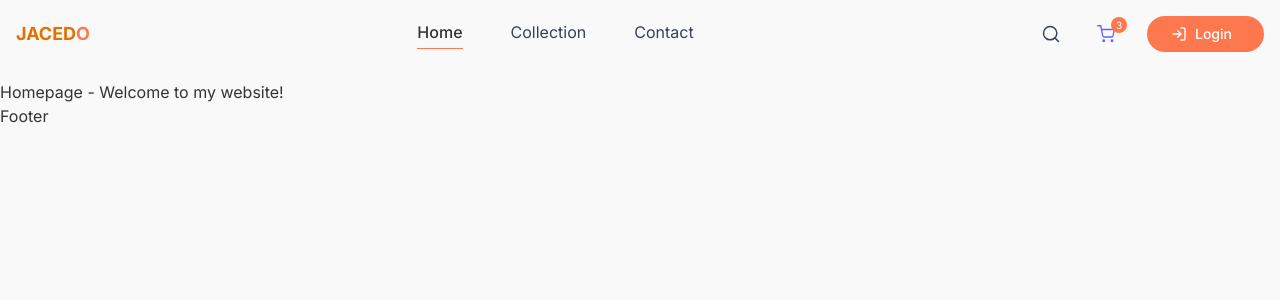
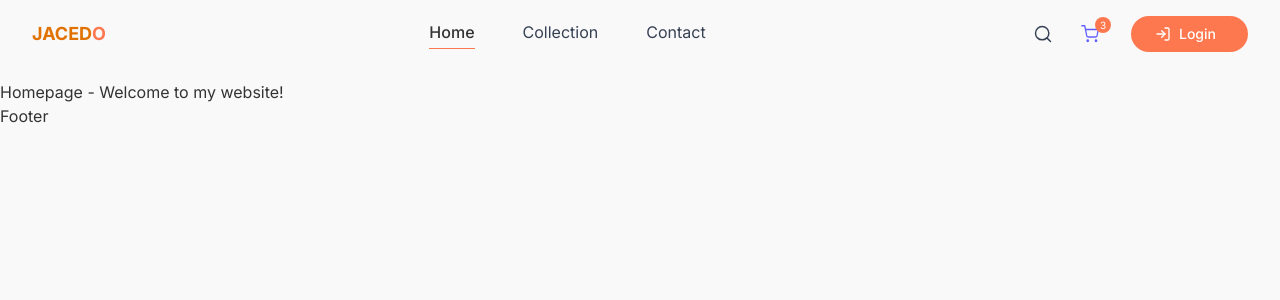
Before and after one commit to Johnedorhe/shopping-ecommerce, a Next.js app in the folder sites/jacedo/: page / in a window 1280 px wide. Shown: the top 300 px of the page. Built offline with nearby package versions, Linux system fonts and the light colour scheme.

Commit message:
spacing added to the header login

```diff
--- a/sites/jacedo/components/ui/header.tsx
+++ b/sites/jacedo/components/ui/header.tsx
@@ -18,7 +18,7 @@ const Header = () => {
     ]
 
     return (
-        <nav className={`${!isHome ? 'bg-white shadow-sm' : 'bg-transparent'} max-pad-container absolute top-0 left-0 right-0 w-full flex items-center justify-between py-4 transition-all z-50 px-4`}>
+        <nav className={`${!isHome ? 'bg-white shadow-sm' : 'bg-transparent'} max-pad-container absolute top-0 left-0 right-0 w-full flex items-center justify-between py-4 transition-all z-50 px-4 md:px-8`}>
 
             {/* Logo */}
             <Link href='/' className={`${searchOpen ? 'hidden md:block' : 'block'} text-amber-600 text-lg font-bold transition-all`}>
@@ -26,7 +26,7 @@ const Header = () => {
             </Link>
 
             {/* Desktop Links */}
-            <div className={`${searchOpen ? 'hidden lg:flex' : 'hidden sm:flex'} gap-4 md:gap-12 mr-4 transition-all`}>
+            <div className={`${searchOpen ? 'hidden lg:flex' : 'hidden sm:flex'} gap-6 md:gap-12 transition-all`}>
                 {links.map((link) => (
                     <Link
                         key={link.href}
@@ -38,13 +38,13 @@ const Header = () => {
                 ))}
             </div>
 
-            {/* Right Side Icons & Actions */}
-            <div className={`flex items-center gap-3 lg:gap-8 ${searchOpen ? 'w-full justify-end sm:w-auto' : ''}`}>
+            {/* ✅ UPDATED: Added better default gap-4 and desktop gap-6 to isolate siblings */}
+            <div className={`flex items-center gap-4 sm:gap-6 ${searchOpen ? 'w-full justify-end sm:w-auto' : ''}`}>
 
                 {/* Collapsible Search Bar */}
                 <div className={`flex items-center text-sm transition-all duration-300 ${
                     searchOpen
-                        ? 'border border-gray-300 px-3 rounded-full bg-white w-full max-w-70 sm:max-w-50 md:max-w-62.5'
+                        ? 'border border-gray-300 px-3 rounded-full bg-white w-full max-w-70 sm:max-w-50 md:max-w-62'
                         : 'border-0 p-0 w-auto'
                 }`}>
                     {searchOpen ? (
@@ -67,23 +67,23 @@ const Header = () => {
                 </div>
 
                 {/* Cart Badge */}
-                <div className={`${searchOpen ? 'hidden sm:block' : 'relative'} cursor-pointer`}>
+                {/* ✅ UPDATED: Added extra right margin space (sm:mr-2) when layout expands on desktop */}
+                <div className={`${searchOpen ? 'hidden sm:block' : 'relative'} cursor-pointer sm:mr-2`}>
                     <svg width="18" height="18" viewBox="0 0 14 14" fill="none" xmlns="http://w3.org">
                         <path d="M.583.583h2.333l1.564 7.81a1.17 1.17 0 0 0 1.166.94h5.67a1.17 1.17 0 0 0 1.167-.94l.933-4.893H3.5m2.333 8.75a.583.583 0 1 1-1.167 0 .583.583 0 0 1 1.167 0m6.417 0a.583.583 0 1 1-1.167 0 .583.583 0 0 1 1.167 0" stroke="#615fff" strokeLinecap="round" strokeLinejoin="round" />
                     </svg>
-                    {/* ✅ UPDATED: Changed background class from bg-indigo-500 to bg-destructive */}
                     <button className="absolute -top-2 -right-3 text-[10px] text-white bg-destructive w-4 h-4 flex items-center justify-center rounded-full">3</button>
                 </div>
 
                 {/* Desktop Login Button */}
-                {/* ✅ UPDATED: Swapped bg-indigo-500 and hover states for bg-destructive and hover:opacity-90 */}
                 <button className={`${searchOpen ? 'hidden md:flex' : 'hidden sm:flex'} items-center justify-center gap-2 cursor-pointer pl-6 pr-8 py-2 bg-destructive hover:opacity-90 transition text-white rounded-full text-sm font-medium`}>
                     <LogIn size={16} />
                     <span>Login</span>
                 </button>
 
                 {/* Mobile Hamburger Trigger */}
-                <button onClick={() => setOpen(!open)} aria-label="Toggle Menu" className={`${searchOpen ? 'hidden sm:block' : 'block'} sm:hidden cursor-pointer z-50`}>
+                {/* ✅ UPDATED: Added spacing cushion (ml-2) so it stays away from the search / cart items */}
+                <button onClick={() => setOpen(!open)} aria-label="Toggle Menu" className={`${searchOpen ? 'hidden sm:block' : 'block'} sm:hidden cursor-pointer z-50 ml-2`}>
                     <svg width="21" height="15" viewBox="0 0 21 15" fill="none" xmlns="http://w3.org">
                         <rect width="21" height="1.5" rx=".75" fill="#426287" />
                         <rect x="8" y="6" width="13" height="1.5" rx=".75" fill="#426287" />
@@ -105,8 +105,6 @@ const Header = () => {
                     </Link>
                 ))}
 
-                {/* Mobile Login Button */}
-                {/* ✅ UPDATED: Changed background and hover styles to match destructive theme */}
                 <button className="w-full flex items-center justify-center gap-2 cursor-pointer text-center px-6 py-2.5 mt-2 bg-destructive hover:opacity-90 transition text-white rounded-full text-sm font-medium">
                     <LogIn size={16} />
                     <span>Login</span>
```
